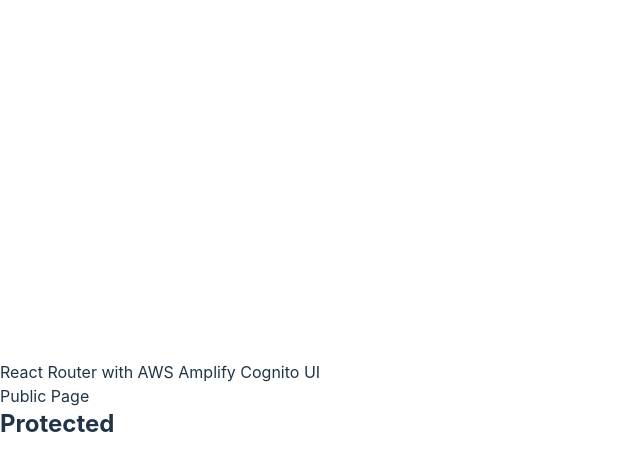
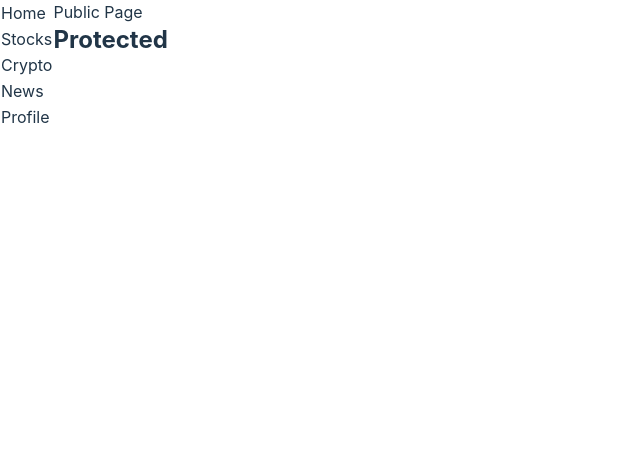
Before and after one commit to agorring/personal-website, a React (Vite) app: page / in a window 1280 px wide. Shown: the top 470 px of the page, without its empty margins (0-640 px from the left). Built offline with nearby package versions, Linux system fonts and the light colour scheme; no server answers; what aws-amplify would draw is missing.

Commit message:
Added ShadCN Navigation Menu

```diff
--- a/package.json
+++ b/package.json
@@ -11,6 +11,7 @@
   },
   "dependencies": {
     "@aws-amplify/ui-react": "^6.1.2",
+    "@radix-ui/react-navigation-menu": "^1.1.4",
     "aws-amplify": "^6.0.13",
     "react": "^18.2.0",
     "react-dom": "^18.2.0",
--- a/src/App.jsx
+++ b/src/App.jsx
@@ -3,6 +3,7 @@
 import "@aws-amplify/ui-react/styles.css";
 import { PublicPage } from "./pages/PublicPage";
 import { ProtectedPage } from "./pages/ProtectedPage";
+import RootLayout from "./root/RootLayout";
 
 Amplify.configure({
   Auth: {
@@ -15,13 +16,22 @@
 
 export default function App() {
   return (
-    <main>
-      <div>
-        <h2>React Router with AWS Amplify Cognito UI</h2>
-      </div>
+    <main className="flex h-screen">
       <Routes>
-        <Route index element={<PublicPage />} />
-        <Route path="/protected" element={<ProtectedPage />} />
+        {/* <Route index element={<PublicPage />} /> */}
+        {/* <Route path="/protected" element={<ProtectedPage />} /> */}
+        <Route element={<RootLayout />}>
+          <Route index element={<PublicPage />} />
+          <Route path="/protected" element={<ProtectedPage />} />
+          {/* <Route path="/explore" element={<Explore />} />
+          <Route path="/saved" element={<Saved />} />
+          <Route path="/all-users" element={<AllUsers />} />
+          <Route path="/create-post" element={<CreatePost />} />
+          <Route path="/update-post/:id" element={<EditPost />} />
+          <Route path="/posts/:id" element={<PostDetails />} />
+          <Route path="/profile/:id/*" element={<Profile />} />
+          <Route path="/update-profile/:id" element={<UpdateProfile />} /> */}
+        </Route>
       </Routes>
     </main>
   );
--- /dev/null
+++ b/src/components/Bottombar.jsx
@@ -0,0 +1,7 @@
+import React from "react";
+
+const Bottombar = () => {
+  return <div>Bottombar</div>;
+};
+
+export default Bottombar;
--- /dev/null
+++ b/src/components/LeftSidebar.jsx
@@ -0,0 +1,58 @@
+import React from "react";
+import * as NavigationMenu from "@radix-ui/react-navigation-menu";
+import "../styles.css";
+
+const LeftSidebar = () => {
+  return (
+    <NavigationMenu.Root orientation="vertical" className="LeftSidebar">
+      <NavigationMenu.List>
+        <NavigationMenu.Item>
+          <NavigationMenu.Trigger className="NavigationMenuTrigger">
+            Home
+          </NavigationMenu.Trigger>
+          <NavigationMenu.Content className="NavigationMenuContent">
+            {/* Content for Item 1 */}
+          </NavigationMenu.Content>
+        </NavigationMenu.Item>
+
+        <NavigationMenu.Item>
+          <NavigationMenu.Trigger className="NavigationMenuTrigger">
+            Stocks
+          </NavigationMenu.Trigger>
+          <NavigationMenu.Content className="NavigationMenuContent">
+            {/* Content for Item 2 */}
+          </NavigationMenu.Content>
+        </NavigationMenu.Item>
+
+        <NavigationMenu.Item>
+          <NavigationMenu.Trigger className="NavigationMenuTrigger">
+            Crypto
+          </NavigationMenu.Trigger>
+          <NavigationMenu.Content className="NavigationMenuContent">
+            {/* Content for Item 3 */}
+          </NavigationMenu.Content>
+        </NavigationMenu.Item>
+
+        <NavigationMenu.Item>
+          <NavigationMenu.Trigger className="NavigationMenuTrigger">
+            News
+          </NavigationMenu.Trigger>
+          <NavigationMenu.Content className="NavigationMenuContent">
+            {/* Content for Item 4 */}
+          </NavigationMenu.Content>
+        </NavigationMenu.Item>
+
+        <NavigationMenu.Item>
+          <NavigationMenu.Trigger className="NavigationMenuTrigger">
+            Profile
+          </NavigationMenu.Trigger>
+          <NavigationMenu.Content className="NavigationMenuContent">
+            {/* Content for Item 5 */}
+          </NavigationMenu.Content>
+        </NavigationMenu.Item>
+      </NavigationMenu.List>
+    </NavigationMenu.Root>
+  );
+};
+
+export default LeftSidebar;
--- /dev/null
+++ b/src/components/Topbar.jsx
@@ -0,0 +1,7 @@
+import React from "react";
+
+const Topbar = () => {
+  return <div>Topbar</div>;
+};
+
+export default Topbar;
--- /dev/null
+++ b/src/root/RootLayout.jsx
@@ -0,0 +1,17 @@
+import LeftSidebar from "../components/LeftSidebar";
+import Topbar from "../components/Topbar";
+import { Outlet } from "react-router-dom";
+
+const RootLayout = () => {
+  return (
+    <div className="w-full md:flex">
+      <LeftSidebar />
+
+      <section className="flex flex-1 h-full">
+        <Outlet />
+      </section>
+    </div>
+  );
+};
+
+export default RootLayout;
--- /dev/null
+++ b/src/styles.css
@@ -0,0 +1,3 @@
+.LeftSidebar .NavigationMenuTrigger:hover {
+  background-color: #ffffff;
+}
```
Also changed, not shown: 1 other file (tests, documents, lock files or other folders).
